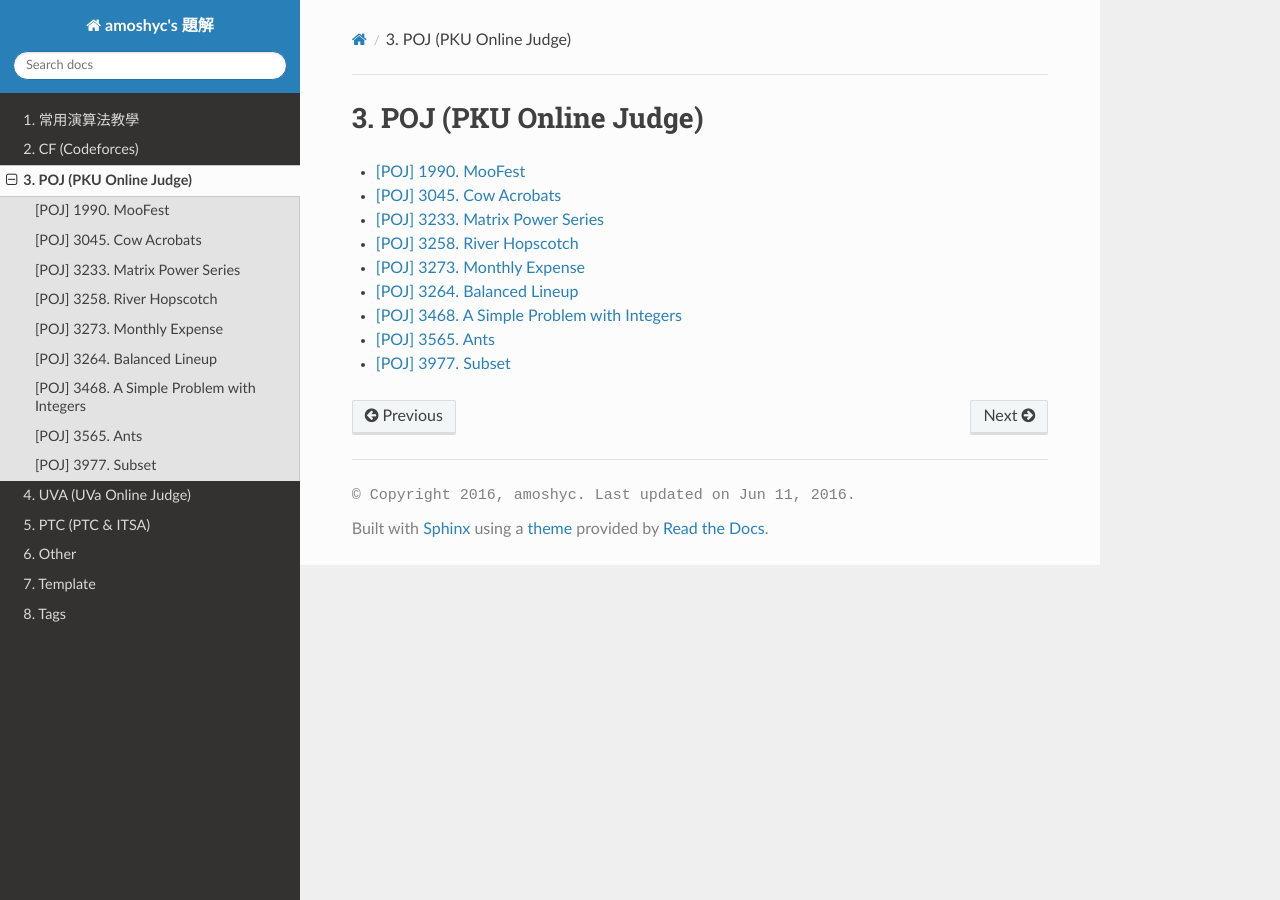
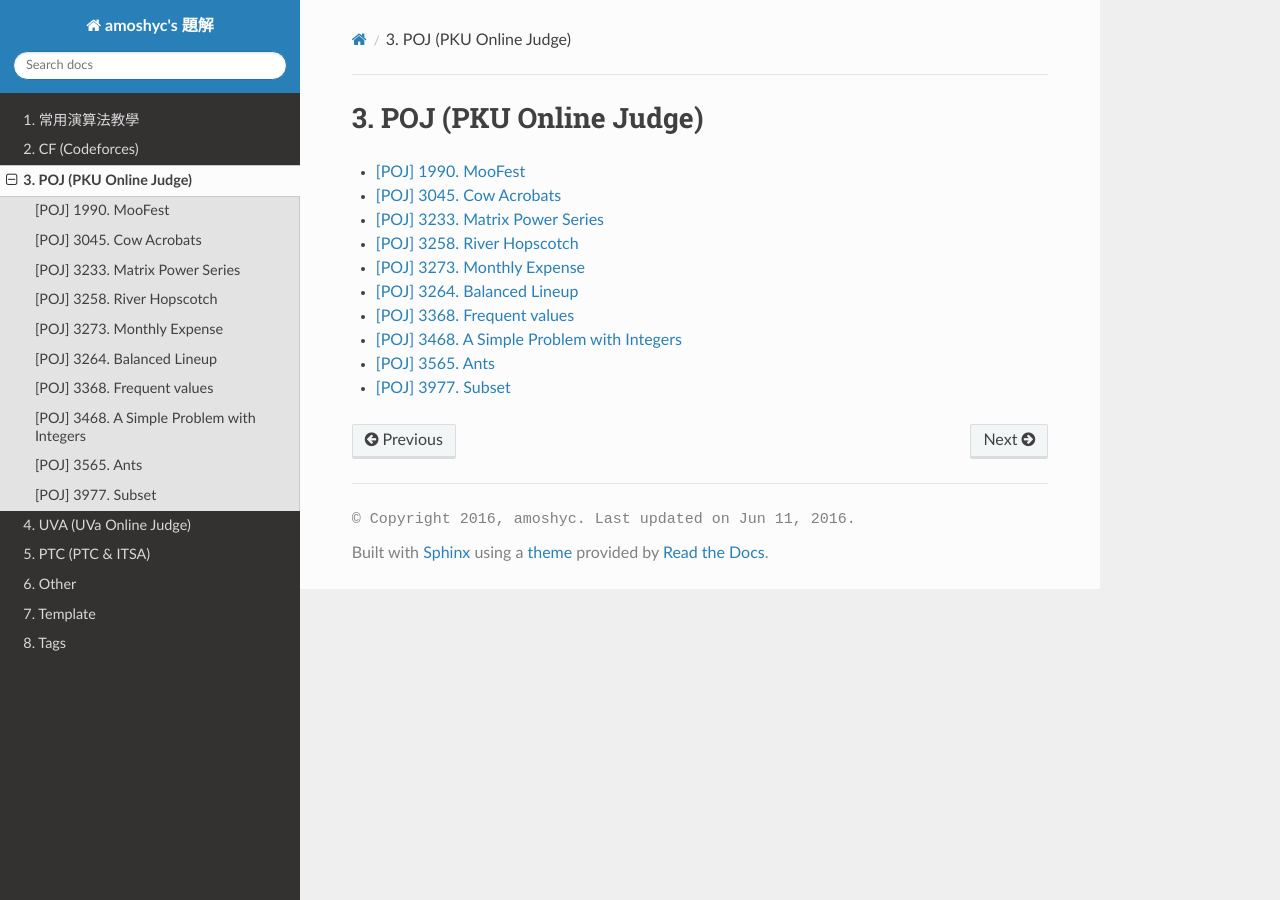
Before and after one commit to amoshyc/ojsolution, a Sphinx documentation site: the page built from docs/source/poj/poj.rst, in a window 1280 px wide. Built offline with Sphinx 7.4.7 and the Read the Docs theme 2.0.0, drawn with Linux system fonts in a browser that asks for light colours; some web fonts are replaced; pages that are not in the unit, such as notebooks, are missing from menus.

Commit message:
Remove warning of online url image

```diff
--- a/docs/source/conf.py
+++ b/docs/source/conf.py
@@ -23,6 +23,8 @@
 
 def setup(app):
     app.add_stylesheet('css/mine.css')
+
+suppress_warnings = ['image.nonlocal_uri']
 
 # -- General configuration ------------------------------------------------
 
--- a/docs/source/poj/poj.rst
+++ b/docs/source/poj/poj.rst
@@ -11,6 +11,7 @@
     p3258.rst
     p3273.rst
     p3264.rst
+    p3368.rst
     p3468.rst
     p3565.rst
     p3977.rst
```
